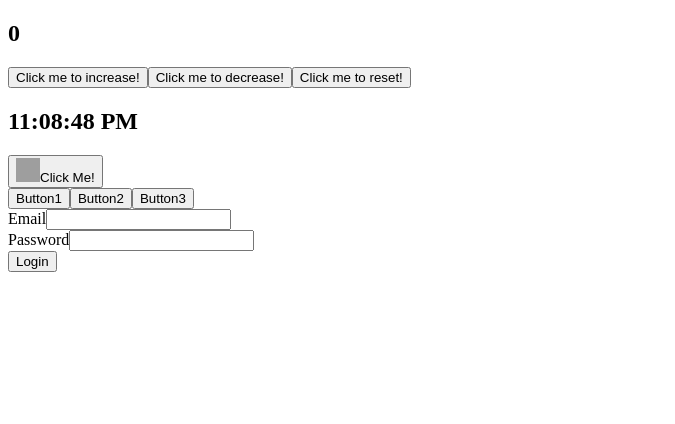
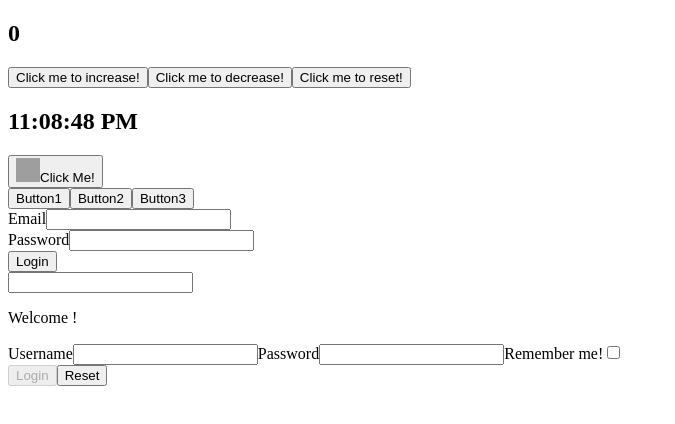
Before and after one commit to CarlSpagnuolo/Esercizi-React, a React (Vite) app: page / in a window 1280 px wide. Shown: the top 424 px of the page, without its empty margins (0-675 px from the left). Built offline with nearby package versions, Linux system fonts and the light colour scheme; grey boxes are pictures that could not be loaded.

Commit message:
form controllato

```diff
--- a/src/App.tsx
+++ b/src/App.tsx
@@ -17,11 +17,21 @@
 
 import { Clock } from "./Clock";
 import { Counter } from "./Counter";
+import { InteractiveWelcome } from "./InteractiveWelcome";
+import { Login } from "./Login";
 import { MouseClicker } from "./MouseClicker";
 import { MultiButton } from "./MultiButton";
 import { UncontrolledLogin } from "./UncontrolledLogin";
 
+export type dataProps = {
+  username: string;
+  password: string;
+  checkbox: boolean;
+};
 export function App() {
+  function handleLogin(data: dataProps) {
+    console.log("dati login:", data);
+  }
   return (
     <div>
       <Counter initialValue={0} increment={1} />
@@ -29,6 +39,8 @@ export function App() {
       <MouseClicker />
       <MultiButton />
       <UncontrolledLogin />
+      <InteractiveWelcome />
+      <Login onLogin={handleLogin} />
     </div>
   );
 }
--- /dev/null
+++ b/src/InteractiveWelcome.tsx
@@ -0,0 +1,16 @@
+import { useState } from "react";
+import { Welcome } from "./Welcome";
+
+export function InteractiveWelcome() {
+  const [userName, setUserName] = useState("");
+  function handleInputChange(event: React.ChangeEvent<HTMLInputElement>) {
+    const value = event.target.value;
+    setUserName(value);
+  }
+  return (
+    <div>
+      <input value={userName} onChange={handleInputChange}></input>
+      <Welcome name={userName} />
+    </div>
+  );
+}
--- /dev/null
+++ b/src/Login.tsx
@@ -0,0 +1,72 @@
+import { useState } from "react";
+import type { dataProps } from "./App";
+
+type onLoginFix = {
+  onLogin: (data: dataProps) => void;
+};
+
+export function Login({ onLogin }: onLoginFix) {
+  const [dataLogin, setDataLogin] = useState({
+    username: "",
+    password: "",
+    checkbox: false,
+  });
+
+  function handleLogin(event: React.SyntheticEvent<HTMLFormElement>) {
+    event.preventDefault();
+    onLogin(dataLogin);
+  }
+
+  function handleReset() {
+    setDataLogin({
+      username: "",
+      password: "",
+      checkbox: false,
+    });
+  }
+
+  function handleFormChange(event: React.ChangeEvent<HTMLInputElement>) {
+    const { name, value, type, checked } = event.target;
+
+    setDataLogin({
+      ...dataLogin,
+      [name]: type === "checkbox" ? checked : value,
+    });
+  }
+  return (
+    <form onSubmit={handleLogin}>
+      <div>
+        <label>Username</label>
+        <input
+          name="username"
+          value={dataLogin.username}
+          type="text"
+          onChange={handleFormChange}
+        ></input>
+        <label>Password</label>
+        <input
+          name="password"
+          value={dataLogin.password}
+          type="password"
+          onChange={handleFormChange}
+        ></input>
+        <label>Remember me!</label>
+        <input
+          name="checkbox"
+          checked={dataLogin.checkbox}
+          type="checkbox"
+          onChange={handleFormChange}
+        ></input>
+      </div>
+      <button
+        disabled={!dataLogin.username.trim() || !dataLogin.password.trim()}
+        type="submit"
+      >
+        Login
+      </button>
+      <button type="button" onClick={handleReset}>
+        Reset
+      </button>
+    </form>
+  );
+}
--- a/src/Welcome.tsx
+++ b/src/Welcome.tsx
@@ -13,22 +13,28 @@
 //   );
 // }
 
-import { Age } from "./Age";
-import { Message } from "./Message";
+// import { Age } from "./Age";
+// import { Message } from "./Message";
+// type WelcomeProps = {
+//   name: string;
+//   age: number;
+// };
+// export function Welcome({ name, age }: WelcomeProps) {
+//   return (
+//     <div>
+//       <p>Welcome {name}!</p>
+//       {age > 18 && <Age age={age} />}
+//       {age && <Age age={age} />}
+//       {age > 18 && age < 65 && <Age age={age} />}
+//       {age > 18 && name === "John" && <Age age={age} />}
+//       {age !== undefined && <Age age={age} />}
+//       <Message age={age} />
+//     </div>
+//   );
+// }
 type WelcomeProps = {
   name: string;
-  age: number;
 };
-export function Welcome({ name, age }: WelcomeProps) {
-  return (
-    <div>
-      <p>Welcome {name}!</p>
-      {age > 18 && <Age age={age} />}
-      {age && <Age age={age} />}
-      {age > 18 && age < 65 && <Age age={age} />}
-      {age > 18 && name === "John" && <Age age={age} />}
-      {age !== undefined && <Age age={age} />}
-      <Message age={age} />
-    </div>
-  );
+export function Welcome({ name }: WelcomeProps) {
+  return <p>Welcome {name}!</p>;
 }
```
